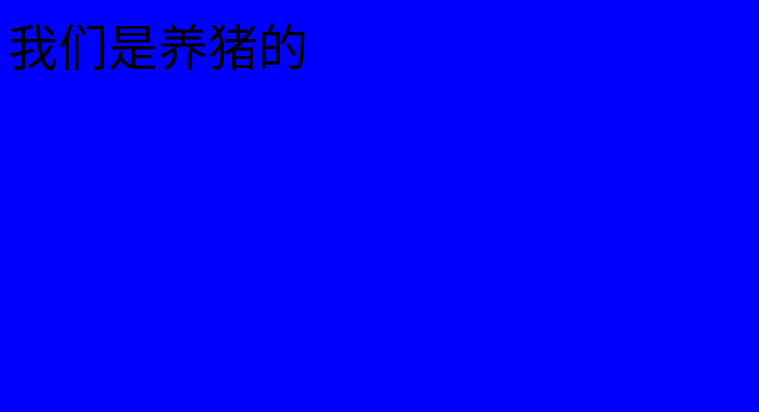
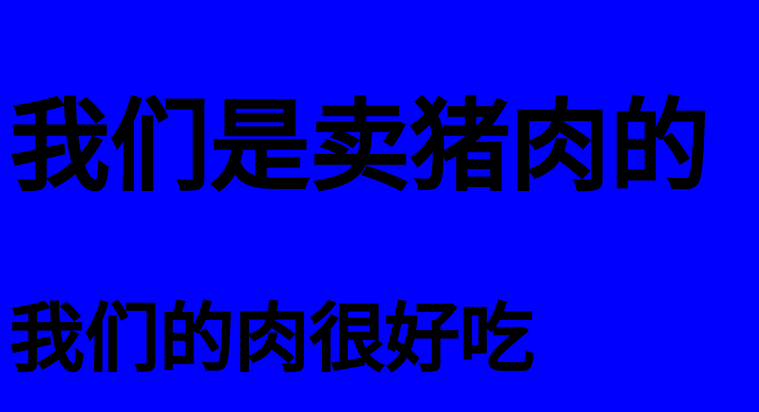
Before and after one commit to Tangallison2/demo-1, a plain HTML site: page index.html in a window 1280 px wide. Shown: the whole page, without its empty margins (0-759 px from the left). Drawn offline with Linux system fonts and the light colour scheme.

Commit message:
刚刚修改了广告语

```diff
--- a/index.html
+++ b/index.html
@@ -10,7 +10,8 @@
 </head>
 
 <body>
-    我们是养猪的
+    <h1>我们是卖猪肉的</h1>
+    <h2>我们的肉很好吃</h2>
 </body>
 
 </html>
```
